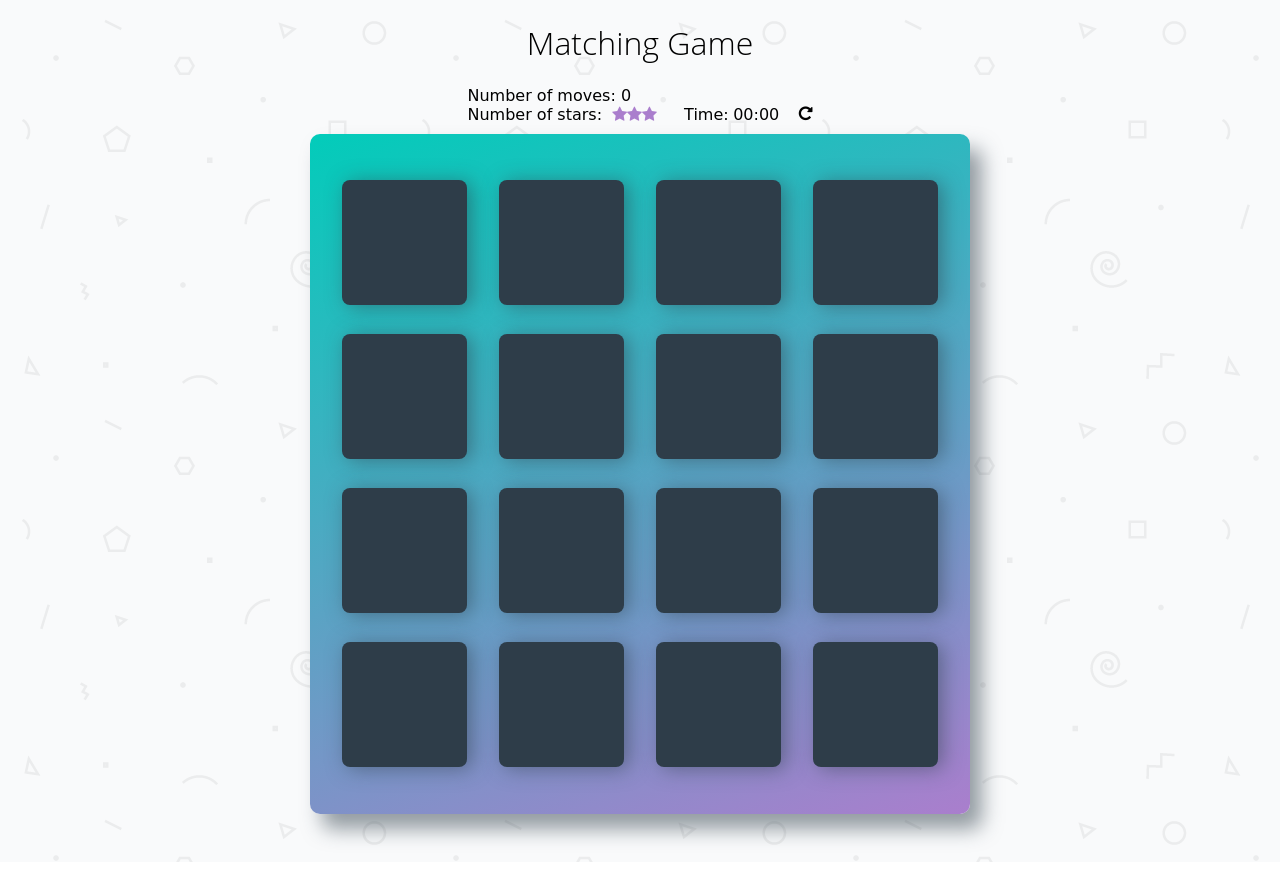
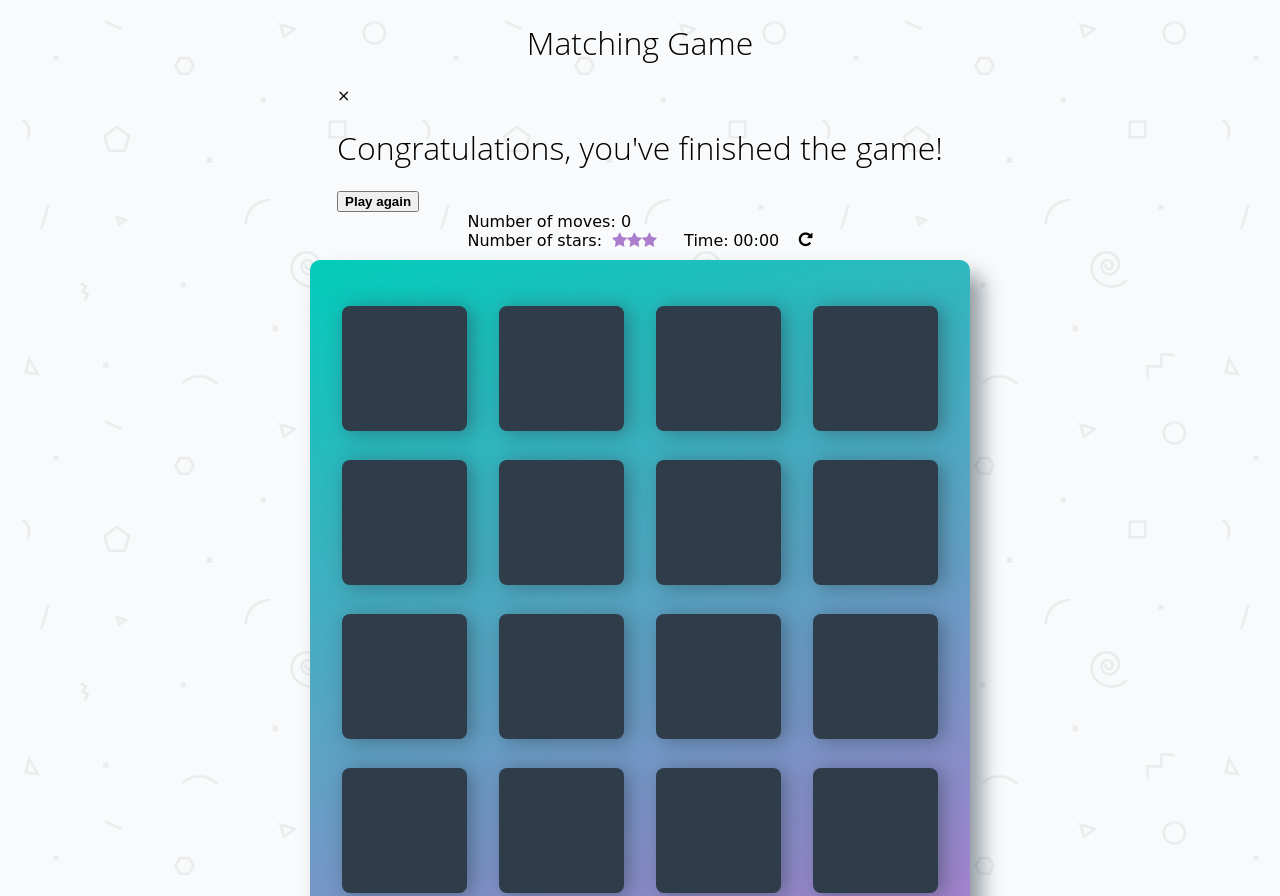
Before and after one commit to rsmith903/udacity-fend-project-memory-game, a plain HTML site: page index.html in a window 1280 px wide. Shown: the top 896 px of the page. Before the commit the page ends 862 px from the top, so only its background shows below. Drawn offline with Linux system fonts and the light colour scheme; a web font is replaced by a local one.

Commit message:
Add modal html

```diff
--- a/index.html
+++ b/index.html
@@ -15,23 +15,33 @@
             <h1>Matching Game</h1>
         </header>
 
+        <!-- Modal code -->
+        <div class="modal">
+            <div class="modal-content">
+                <div class="modal-header">
+                    <span class="close-button">&times;</span>
+                </div>
+                <h1>Congratulations, you've finished the game!</h1>
+                <div class="game-values"></div>
+                <div class="modal-footer">
+                    <button class="play-again-btn"><strong>Play again</strong></button>
+                </div>
+            </div>
+        </div> <!-- End modal -->
+
         <section class="score-panel">
             <div>Number of moves:
                 <span class="moves">0</span>
             </div>
-
             <span>Number of stars: </span>
-
             <ul class="stars">
                 <li><i class="fa fa-star"></i></li>
                 <li><i class="fa fa-star"></i></li>
                 <li><i class="fa fa-star"></i></li>
             </ul>
-
             <div class="timer">
                 Time: <span class="minute">00</span><span> : </span><span class="second">00</span>
             </div>
-
             <div class="restart">
         		<i class="fa fa-repeat"></i>
         	</div>
```
